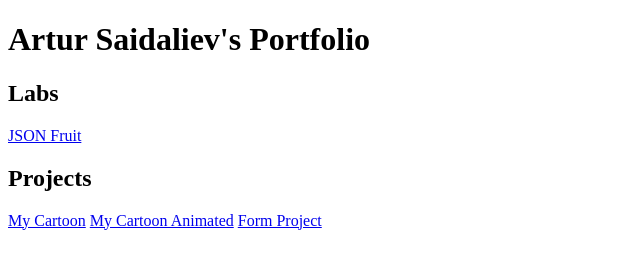
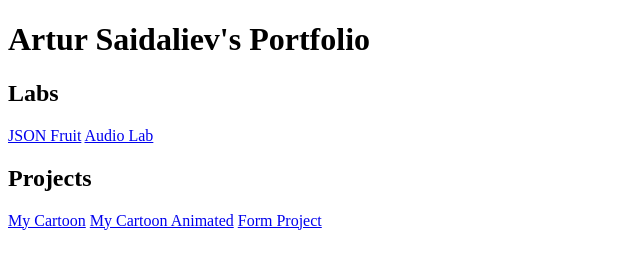
Before and after one commit to ArturRtr/CISC3610, a plain HTML site: page index.html in a window 1280 px wide. Shown: the full height of the page, 0-640 px from the left. Drawn offline with Linux system fonts and the light colour scheme.

Commit message:
Update index.html

```diff
--- a/index.html
+++ b/index.html
@@ -9,6 +9,7 @@
     <h1>Artur Saidaliev's Portfolio</h1>
     <h2>Labs</h2>
     <a href="https://arturrtr.github.io/CISC3610/JSONFruit.html">JSON Fruit</a>
+    <a href="https://arturrtr.github.io/CISC3610/AudioLab.html">Audio Lab</a>
     <h2>Projects </h2>
     <a href="https://arturrtr.github.io/CISC3610/cartoon.html" target="_blank">My Cartoon</a>
     <a href="https://arturrtr.github.io/CISC3610/animation.html">My Cartoon Animated</a>
```
